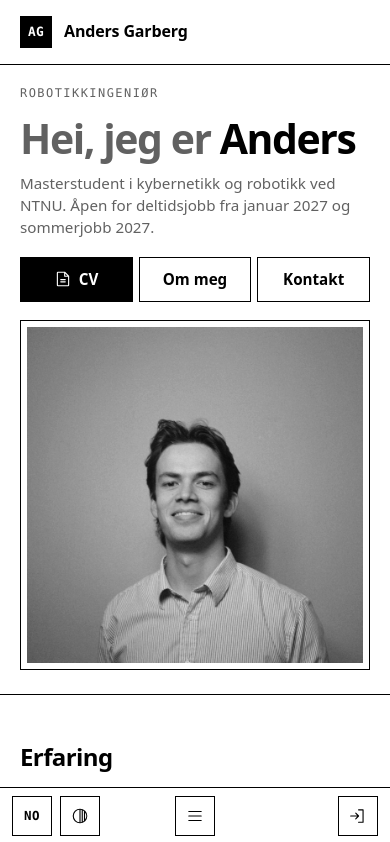
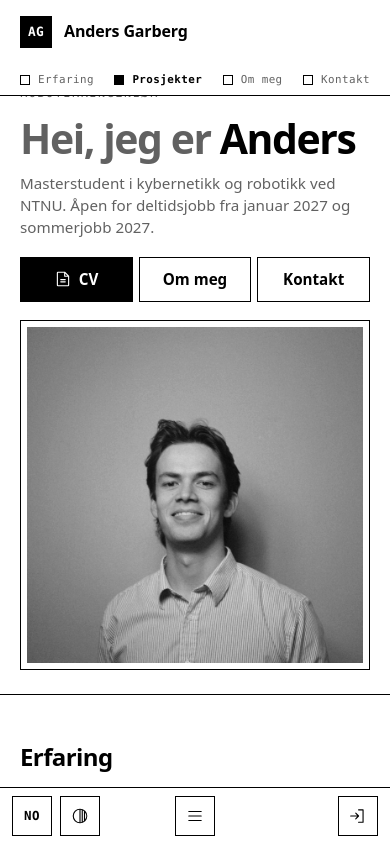
Before and after one commit to andersgar/anders.garberg.wtf, a React (Vite) app: page /om-meg in a window 390 px wide. Shown: the top 842 px of the page. Built offline with nearby package versions, Linux system fonts and the light colour scheme; no server answers.

Commit message:
Show the section rail as a strip under the nav on phones, and make it a plain scrollspy so it never blinks between sections.

```diff
--- a/src/components/SectionRail.tsx
+++ b/src/components/SectionRail.tsx
@@ -22,28 +22,37 @@ export function SectionRail() {
   const [active, setActive] = useState<string | null>(null);
 
   useEffect(() => {
-    const sections = SECTIONS.map((s) => document.getElementById(s.id)).filter(
-      (el): el is HTMLElement => el !== null
-    );
+    const sections = SECTIONS.flatMap((s) => {
+      const el = document.getElementById(s.id);
+      return el ? [{ id: s.id as string, el }] : [];
+    });
     if (sections.length === 0) return;
 
-    // A section is "in band" while it crosses 35-45% down the viewport. When
-    // several are (side-by-side layouts), the first in document order wins.
-    const inBand = new Set<string>();
-    const spy = new IntersectionObserver(
-      (entries) => {
-        for (const entry of entries) {
-          if (entry.isIntersecting) inBand.add(entry.target.id);
-          else inBand.delete(entry.target.id);
-        }
-        const first = SECTIONS.find((s) => inBand.has(s.id));
-        setActive(first ? first.id : null);
-      },
-      { rootMargin: "-35% 0px -55% 0px", threshold: 0 }
-    );
-    sections.forEach((el) => spy.observe(el));
-
-    return () => spy.disconnect();
+    // The active section is the last one whose top has passed a line 40% down
+    // the viewport. Unlike an "in view" test this never goes empty between
+    // sections, so the rail does not blink when something unlisted (education,
+    // a toggle, a gap) sits at that line.
+    let frame = 0;
+    const update = () => {
+      frame = 0;
+      const line = window.innerHeight * 0.4;
+      let current: string | null = null;
+      for (const s of sections) {
+        if (s.el.getBoundingClientRect().top <= line) current = s.id;
+      }
+      setActive(current);
+    };
+    const schedule = () => {
+      if (!frame) frame = requestAnimationFrame(update);
+    };
+    update();
+    window.addEventListener("scroll", schedule, { passive: true });
+    window.addEventListener("resize", schedule);
+    return () => {
+      window.removeEventListener("scroll", schedule);
+      window.removeEventListener("resize", schedule);
+      if (frame) cancelAnimationFrame(frame);
+    };
   }, []);
 
   const activeIndex = SECTIONS.findIndex((s) => s.id === active);
--- a/src/styles/desktop.css
+++ b/src/styles/desktop.css
@@ -685,8 +685,48 @@ footer {
     transform: none;
   }
 }
+/* Below the desktop breakpoint the rail turns into a strip under the nav:
+   the same four items in a row, the active square filled. It slides in once
+   the hero has scrolled away, like the side rail. */
 @media (max-width: 1023px) {
   .section-rail {
+    left: 0;
+    right: 0;
+    top: 64px;
+    height: 32px;
+    padding: 0 20px;
+    background: var(--bg);
+    border-bottom: 1px solid var(--line);
+    transform: translateY(-8px);
+  }
+  .section-rail.is-visible {
+    transform: none;
+  }
+  .section-rail ol {
+    display: flex;
+    justify-content: space-between;
+    align-items: center;
+    height: 32px;
+  }
+  .section-rail li {
+    height: auto;
+  }
+  .section-rail a {
+    flex-direction: row-reverse;
+    gap: 8px;
+    height: 32px;
+  }
+  .section-rail__label {
+    opacity: 1;
+    transform: none;
+    padding: 0;
+    font-size: 0.68rem;
+  }
+  .section-rail a.is-active .section-rail__square {
+    background: var(--accent);
+    border-color: var(--accent);
+  }
+  .section-rail__marker {
     display: none;
   }
 }
```
